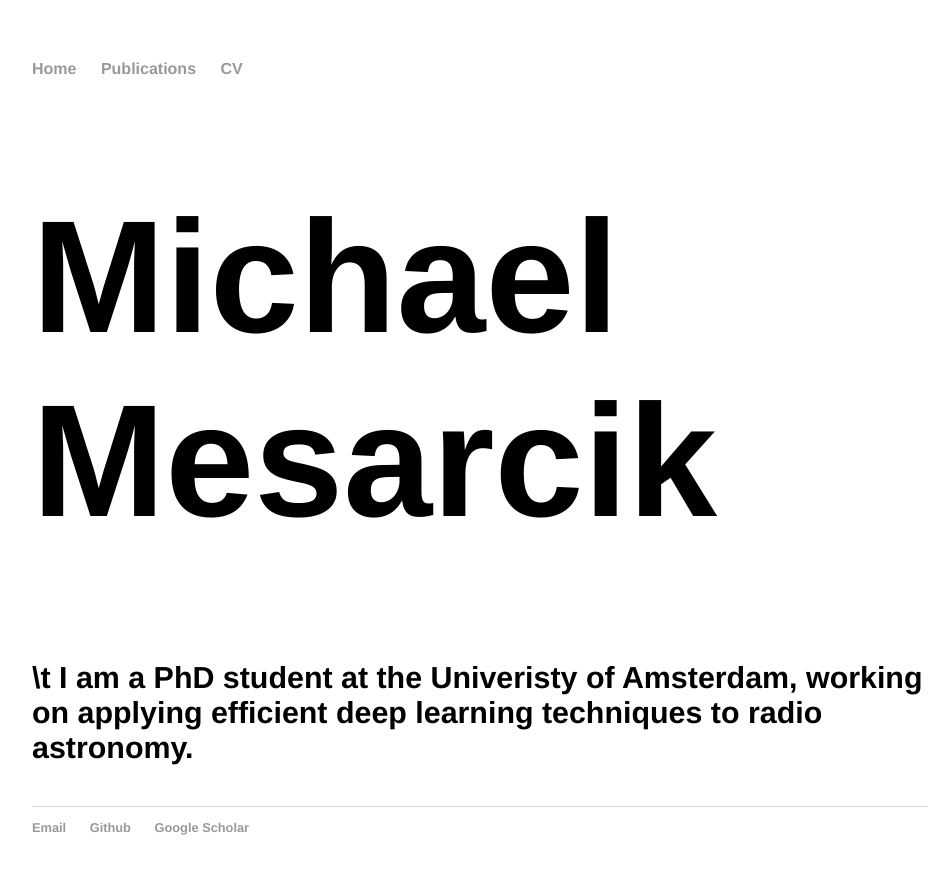
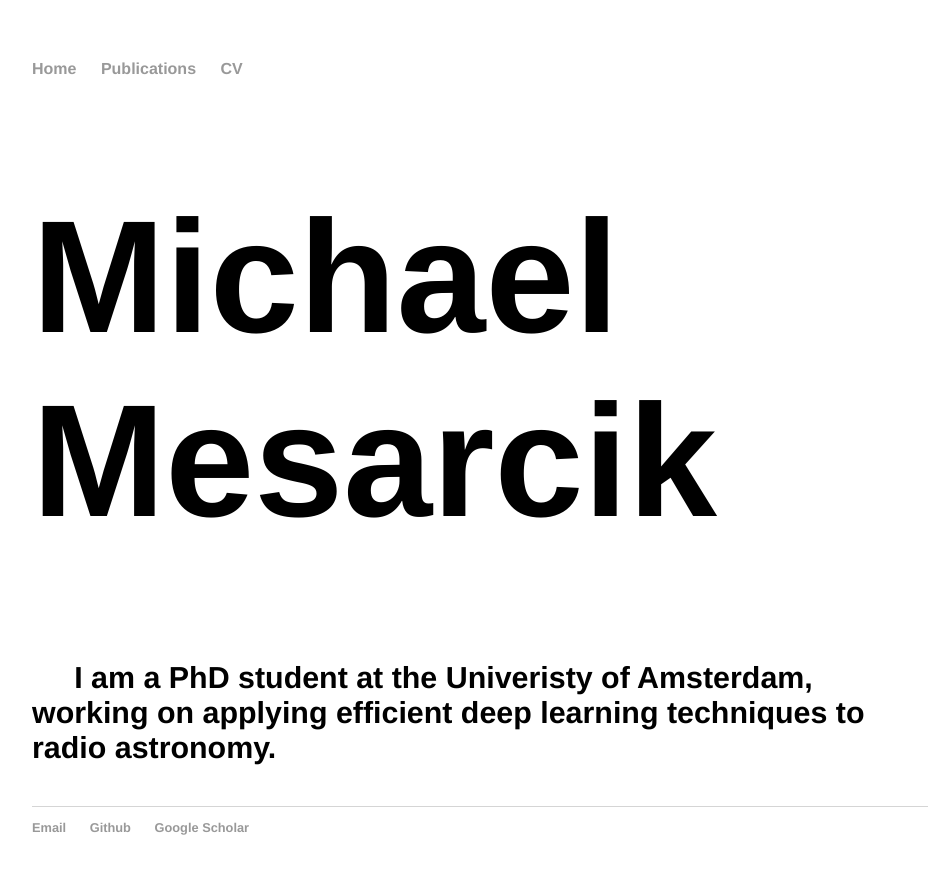
Before and after one commit to mesarcik/mesarcik.github.io, a Jekyll site: the page built from index.html, in a window 1280 px wide. Shown: the top 874 px of the page, without its empty margins (160-1112 px from the left). Built offline with Jekyll 4.4.1, drawn with Linux system fonts in a browser that asks for light colours; part of the change alters nothing that is shown.

Commit message:
./git_uploader.sh

```diff
--- a/index.html
+++ b/index.html
@@ -5,7 +5,7 @@ title: Misha Mesarik's Personal Website
 
 		<div class="blurb">
 			<h1>Michael Mesarcik</h1>
-			 <h4>\t I am a PhD student at the Univeristy of Amsterdam, working on applying efficient deep learning techniques to radio astronomy.
+			 <h4>&nbsp;&nbsp;&nbsp;&nbsp; I am a PhD student at the Univeristy of Amsterdam, working on applying efficient deep learning techniques to radio astronomy.
 		    </h4>
 			<!-- <p> Computer and Electrical Engineer</p> -->
 		</div>
```
